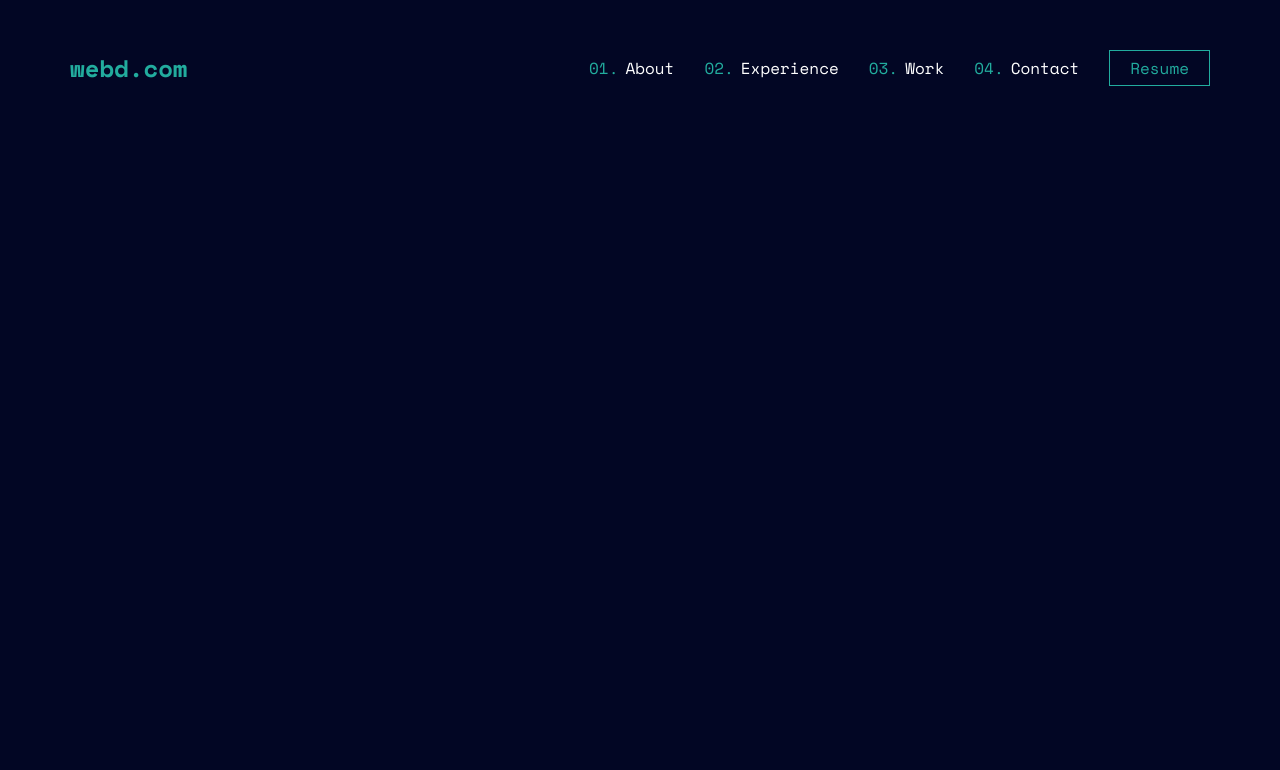
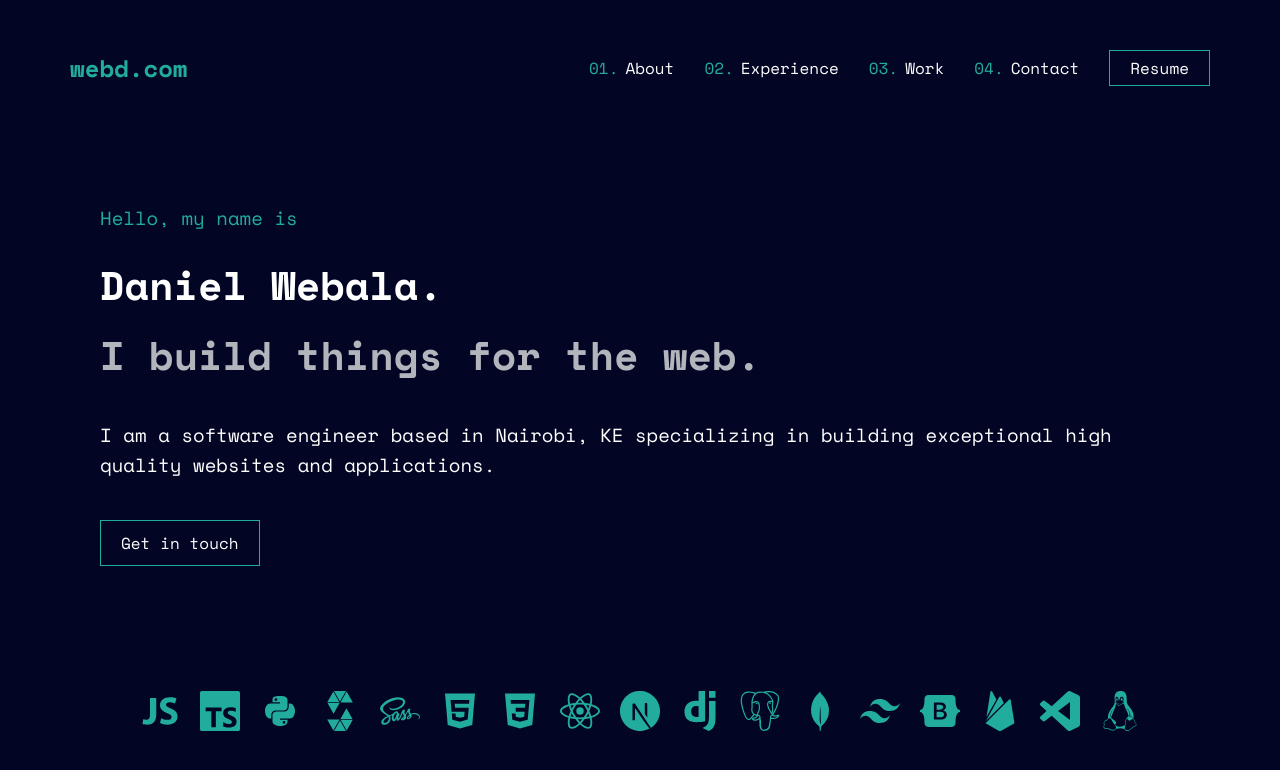
Before and after one commit to webala/webd.com, a React (Vite) app: page / in a window 1280 px wide. Shown: the top 770 px of the page. Built offline with nearby package versions, Linux system fonts and the light colour scheme.

Commit message:
feat: hero section

```diff
--- a/src/App.jsx
+++ b/src/App.jsx
@@ -4,6 +4,7 @@ import { useState } from "react";
 import reactLogo from "./assets/react.svg";
 import "./App.css";
 import Navbar from "./components/Navbar/Navbar";
+import Hero from "./components/Hero/Hero";
 
 function App() {
    const [count, setCount] = useState(0);
@@ -11,6 +12,7 @@ function App() {
    return (
       <div className="App">
          <Navbar />
+         <Hero />
       </div>
    );
 }
--- /dev/null
+++ b/src/components/Hero/Hero.jsx
@@ -0,0 +1,62 @@
+/** @format */
+
+import React from "react";
+import "./Hero.scss";
+import {
+   IoLogoJavascript,
+   IoLogoPython,
+   // IoLogoReact,
+   IoLogoSass,
+   IoLogoHtml5,
+   IoLogoCss3,
+} from "react-icons/io";
+import {
+   SiTypescript,
+   SiDjango,
+   SiPostgresql,
+   SiNextdotjs,
+   SiMongodb,
+   SiTailwindcss,
+   SiBootstrap,
+   SiFirebase,
+   SiVisualstudiocode,
+   SiLinux,
+   SiSolidity,
+   SiReact,
+} from "react-icons/si";
+
+function Hero() {
+   return (
+      <div className="hero">
+         <p>Hello, my name is</p>
+         <h1>Daniel Webala.</h1>
+         <h2>I build things for the web.</h2>
+         <p>
+            I am a software engineer based in Nairobi, KE specializing in
+            building exceptional high quality websites and applications.
+         </p>
+         <button>Get in touch</button>
+         <div className="stak-icons">
+            <IoLogoJavascript className="icon"/>
+            <SiTypescript className="icon"/>
+            <IoLogoPython className="icon"/>
+            <SiSolidity className="icon"/>
+            <IoLogoSass className="icon"/>
+            <IoLogoHtml5 className="icon"/>
+            <IoLogoCss3 className="icon"/>
+            <SiReact className="icon"/>
+            <SiNextdotjs className="icon"/>
+            <SiDjango className="icon"/>
+            <SiPostgresql className="icon"/>
+            <SiMongodb className="icon"/>
+            <SiTailwindcss className="icon"/>
+            <SiBootstrap className="icon"/>
+            <SiFirebase className="icon"/>
+            <SiVisualstudiocode className="icon"/>
+            <SiLinux className="icon"/>
+         </div>
+      </div>
+   );
+}
+
+export default Hero;
--- /dev/null
+++ b/src/components/Hero/Hero.scss
@@ -0,0 +1,78 @@
+.hero {
+   color: white;
+   padding: 50px 20px;
+
+   @media (min-width: 768px) {
+      p {
+         font-size: 19px;
+      }
+   }
+
+   @media (min-width: 1028px) {
+
+      padding: 70px 100px;
+      p {
+         font-size: 19px;
+      }
+   }
+
+   p:first-child {
+      color: var(--colorSecondary);
+      margin-bottom: 30px;
+   }
+
+   h1, h2 {
+      font-size: 30px;
+      font-weight: 700;
+      margin-bottom: 20px;
+      line-height: 50px;
+
+      @media (min-width: 768px) {
+         font-size: 40px;
+      }
+   }
+
+   h2 {
+      opacity: .7;
+   }
+
+   p:not(:first-child) {
+      margin: 40px 0;
+      line-height: 30px;
+   }
+
+   button {
+      border: 1px solid var(--colorSecondary);
+      color: white;
+      padding: 10px 20px;
+      margin-bottom: 50px;
+      cursor: pointer;
+      transition: color .3s ease-in;
+   }
+
+   button:hover {
+      color: var(--colorSecondary);
+   }
+
+   .stak-icons {
+      color: var(--colorSecondary);
+      display: flex;
+      justify-content: center;
+      flex-wrap: wrap;
+      gap: 10px;
+      margin-top: 50px;
+
+      @media (min-width: 768px) {
+         margin-top: 70px;
+      }
+
+      .icon {
+         font-size: 30px;
+         margin: 5px;
+
+         @media (min-width: 768px) {
+         font-size: 40px;
+      }
+      }
+   }
+}
--- a/src/components/Navbar/Navbar.scss
+++ b/src/components/Navbar/Navbar.scss
@@ -17,6 +17,7 @@
    .logo {
       display: flex;
       align-items: center;
+      cursor: pointer;
 
       h1 {
          font-size: 24px;
@@ -56,9 +57,14 @@
 
          button {
             border: 1px solid var(--colorSecondary);
-            color: var(--colorSecondary);
+            color: white;
             padding: 5px 20px;
             cursor: pointer;
+            transition: color .3s ease-in;
+         }
+
+         button:hover {
+            color: var(--colorSecondary);
          }
       }
 
```
